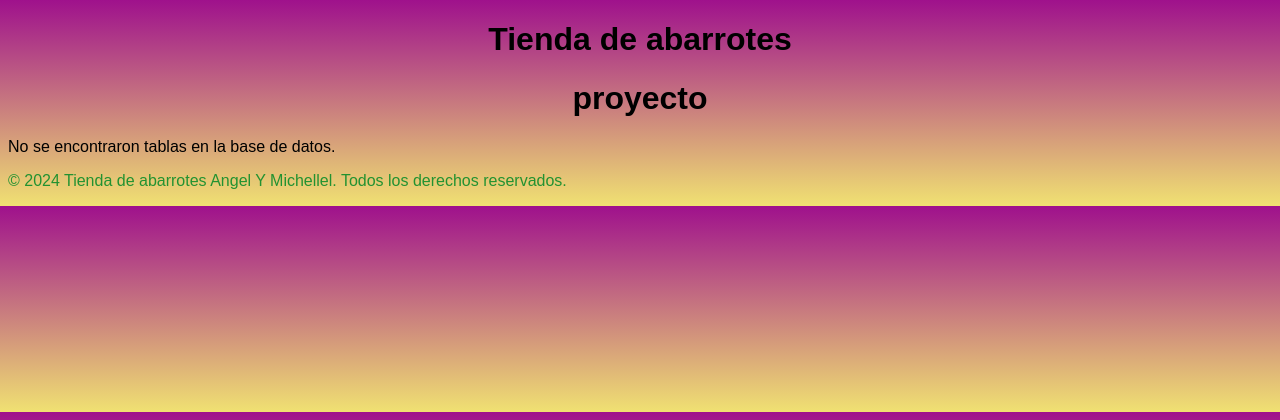
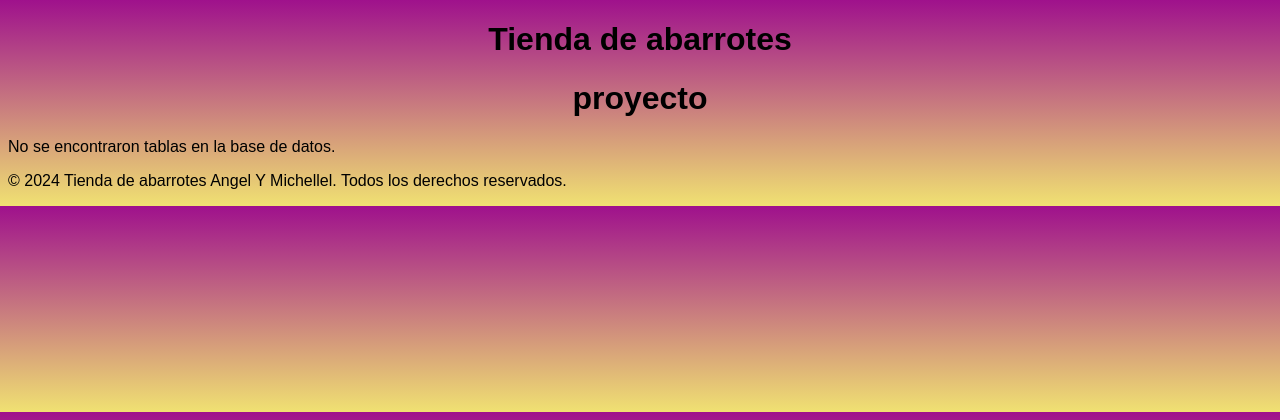
Before and after one commit to mega067/store, a PHP site: page / in a window 1280 px wide. Shown: the top 420 px of the page. Run offline with PHP 8.4, Linux system fonts and the light colour scheme.

```diff
--- a/style.css
+++ b/style.css
@@ -33,8 +33,3 @@ img{
     color: aqua;
 
 }
-footer{
-
-    color: #229231;
-
-}
```
